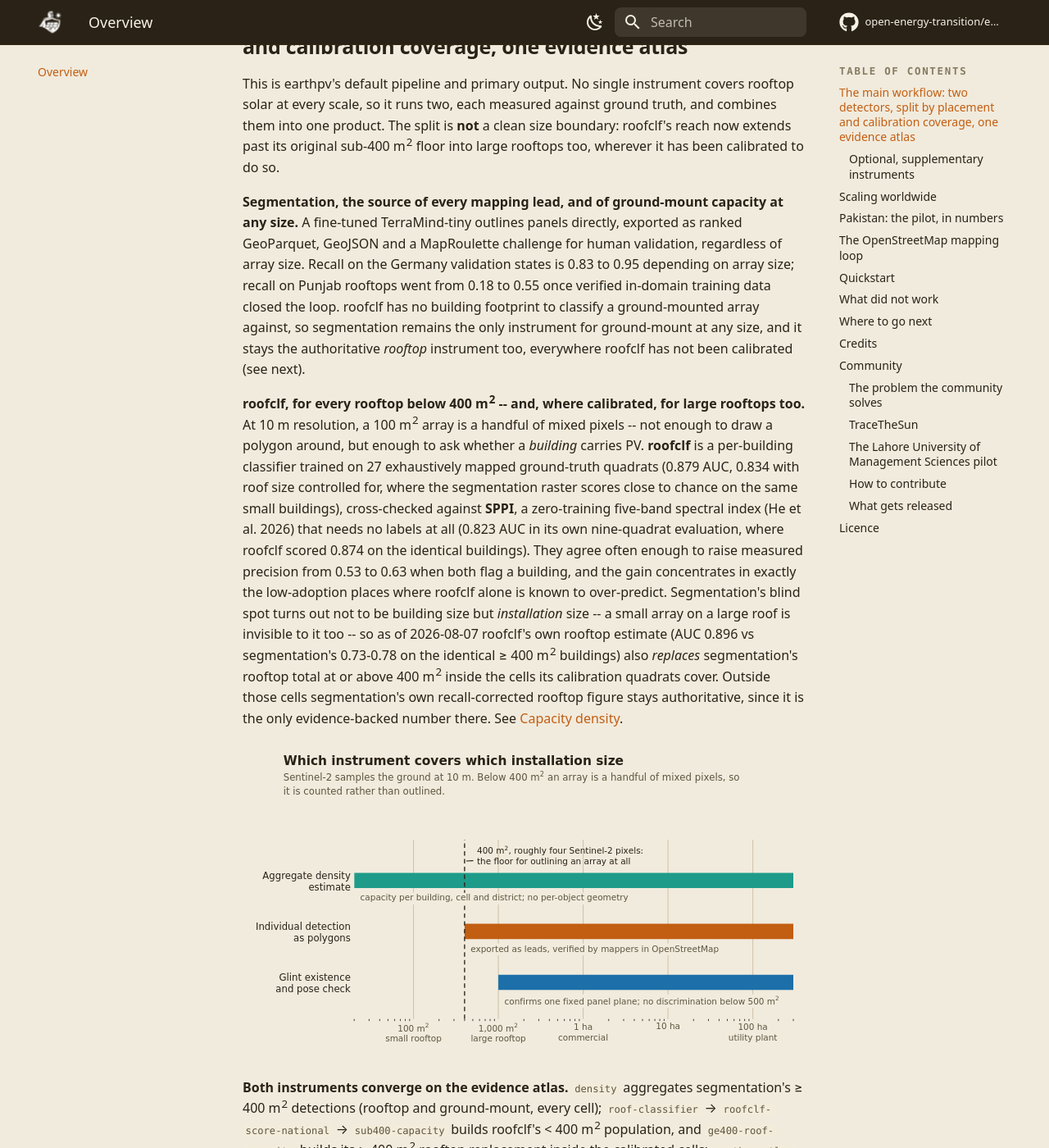
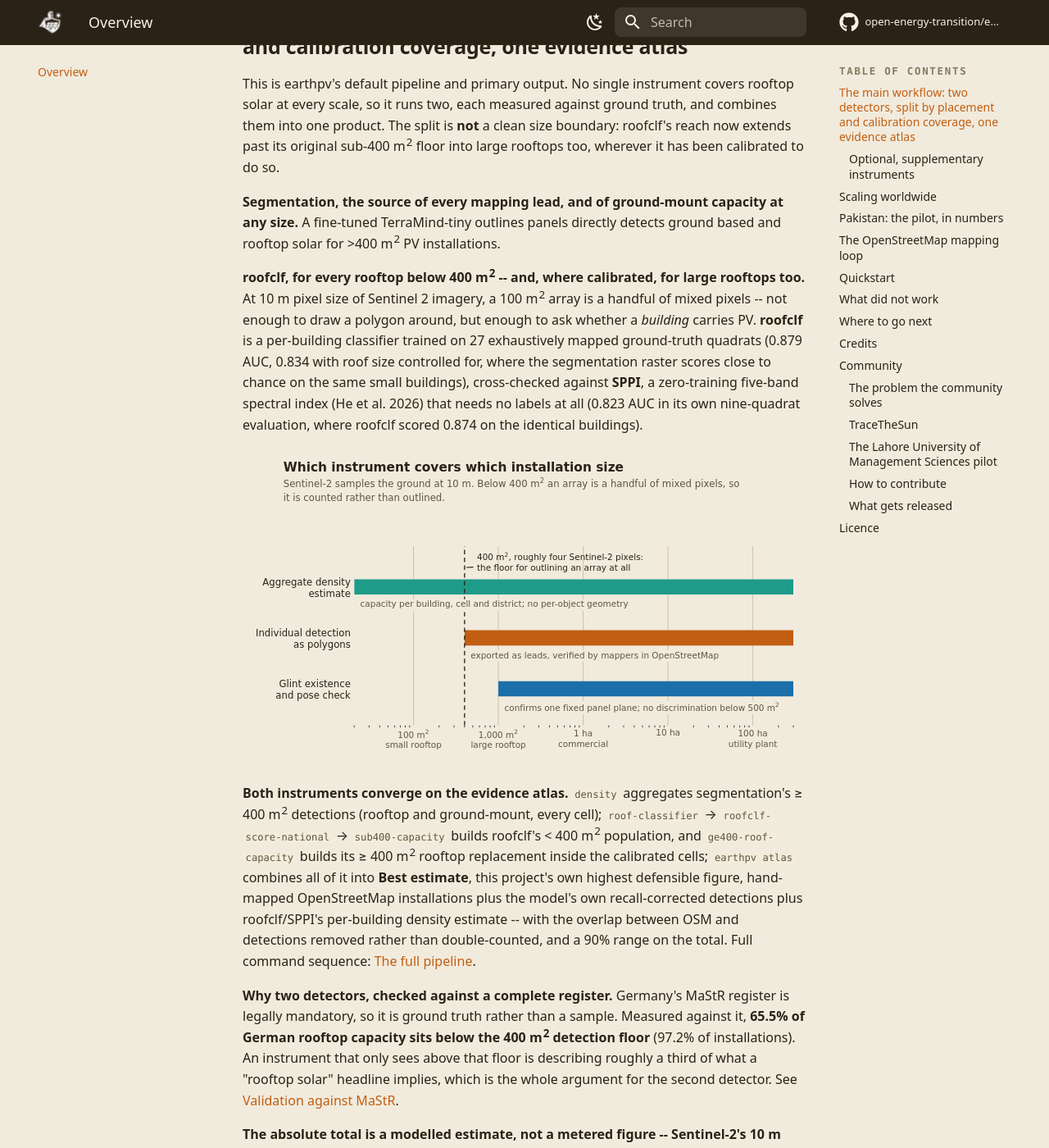
Before and after one commit to open-energy-transition/earthpv, an MkDocs documentation site: the page built from docs/overview.md, in a window 1280 px wide and 1400 px high, scrolled down 907 px. Shown: the whole window at 82% size. Built offline with MkDocs 1.6.1 and Material for MkDocs 9.7.7, drawn with Linux system fonts in a browser that asks for light colours; comment, search, counter and statistics services are not loaded.

```diff
--- a/docs/overview.md
+++ b/docs/overview.md
@@ -34,33 +34,17 @@
 wherever it has been calibrated to do so.
 
 **Segmentation, the source of every mapping lead, and of ground-mount capacity at any
-size.** A fine-tuned TerraMind-tiny outlines panels directly, exported as ranked
-GeoParquet, GeoJSON and a MapRoulette challenge for human validation, regardless of
-array size. Recall on the Germany validation states is 0.83 to 0.95 depending on array
-size; recall on Punjab rooftops went from 0.18 to 0.55 once verified in-domain training
-data closed the loop. roofclf has no building footprint to classify a ground-mounted
-array against, so segmentation remains the only instrument for ground-mount at any size,
-and it stays the authoritative *rooftop* instrument too, everywhere roofclf has not been
-calibrated (see next).
+size.** A fine-tuned TerraMind-tiny outlines panels directly detects ground based and rooftop solar for >400 m<sup>2</sup> PV installations.
 
 **roofclf, for every rooftop below 400 m<sup>2</sup> -- and, where calibrated, for large
-rooftops too.** At 10 m resolution, a 100 m<sup>2</sup> array is a handful of mixed
+rooftops too.** At 10 m pixel size of Sentinel 2 imagery, a 100 m<sup>2</sup> array is a handful of mixed
 pixels -- not enough to draw a polygon around, but enough to ask whether a *building*
 carries PV. **roofclf** is a per-building classifier trained on 27 exhaustively mapped
 ground-truth quadrats (0.879 AUC, 0.834 with roof size controlled for, where the
 segmentation raster scores close to chance on the same small buildings), cross-checked
 against **SPPI**, a zero-training five-band spectral index (He et al. 2026) that needs no
 labels at all (0.823 AUC in its own nine-quadrat evaluation, where roofclf scored 0.874
-on the identical buildings). They agree often enough to raise measured precision from
-0.53 to 0.63 when both flag a building, and the gain concentrates in exactly the
-low-adoption places where roofclf alone is known to over-predict. Segmentation's blind
-spot turns out not to be building size but *installation* size -- a small array on a
-large roof is invisible to it too -- so as of 2026-08-07 roofclf's own rooftop estimate
-(AUC 0.896 vs segmentation's 0.73-0.78 on the identical &ge; 400 m<sup>2</sup> buildings)
-also *replaces* segmentation's rooftop total at or above 400 m<sup>2</sup> inside the
-cells its calibration quadrats cover. Outside those cells segmentation's own
-recall-corrected rooftop figure stays authoritative, since it is the only evidence-backed
-number there. See [Capacity density](methods/density.md).
+on the identical buildings).
 
 ![Three instruments and the installation-size range each one covers, on a logarithmic area axis: aggregate density estimation from about 20 square metres upward, individual polygon detection from 400 square metres, and glint pose confirmation from 1000 square metres.](assets/figures/size_spectrum.svg#only-light)
 ![Three instruments and the installation-size range each one covers, on a logarithmic area axis: aggregate density estimation from about 20 square metres upward, individual polygon detection from 400 square metres, and glint pose confirmation from 1000 square metres.](assets/figures/size_spectrum.dark.svg#only-dark)
```
